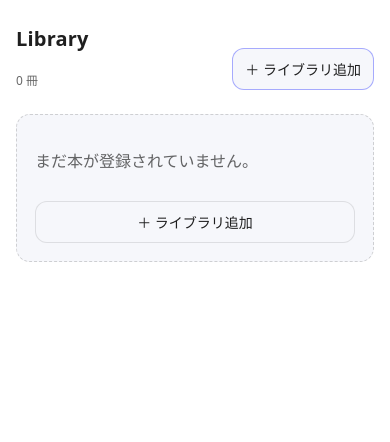
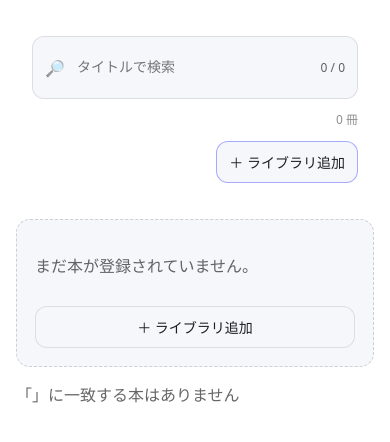
Before and after one commit to peta-skr/book_viewer, a React (Vite) app: page /#/ in a window 390 px wide. Shown: the top 442 px of the page. Built offline with nearby package versions, Linux system fonts and the light colour scheme.

Commit message:
add library search bar

```diff
--- a/src/App.css
+++ b/src/App.css
@@ -613,3 +613,107 @@
 .book-card__menuBtn:hover {
   background: rgba(0, 0, 0, 0.75);
 }
+
+.librarySearchBar {
+  box-sizing: border-box;
+  display: flex;
+  align-items: center;
+  gap: 10px;
+  padding: 10px 12px;
+  border-radius: 12px;
+
+  border: 1px solid var(--border);
+  background: color-mix(in srgb, var(--panel) 92%, transparent);
+  box-shadow: none;
+
+  /* ふわっとさせたいなら */
+  backdrop-filter: blur(8px);
+}
+
+.librarySearchBar:focus-within {
+  border-color: var(--border-strong);
+  box-shadow: var(--shadow);
+}
+
+.librarySearchBar__input {
+  flex: 1;
+  min-width: 0;
+  border: none;
+  outline: none;
+  background: transparent;
+  font-size: 14px;
+  line-height: 1.4;
+  color: white;
+}
+
+.librarySearchBar__clear {
+  border: none;
+  background: transparent;
+  cursor: pointer;
+  font-size: 16px;
+  opacity: 0.7;
+  color: white;
+}
+
+.librarySearchBar__clear:hover {
+  opacity: 1;
+}
+
+/* ヘッダー全体 */
+.library__header {
+  display: flex;
+  align-items: center;
+  justify-content: space-between;
+  gap: 12px;
+  padding: 12px 16px;
+}
+
+.library__headerLeft {
+  display: flex;
+  align-items: center;
+  gap: 12px;
+  flex: 1;
+  min-width: 0;
+}
+
+/* 検索バーは横に伸びてほしい */
+.library__headerLeft > .librarySearchBar {
+  flex: 1;
+  min-width: 220px;
+}
+
+/* 件数テキストは潰れないように */
+.library__subtitle {
+  white-space: nowrap;
+  opacity: 0.75;
+  font-size: 12px;
+}
+
+/* 右側：ボタン */
+.library__headerRight {
+  display: flex;
+  align-items: center;
+  gap: 8px;
+  flex-shrink: 0;
+}
+
+/* 画面が狭い時は縦並びに */
+@media (max-width: 720px) {
+  .library__header {
+    flex-direction: column;
+    align-items: stretch;
+  }
+
+  .library__headerRight {
+    justify-content: flex-end;
+  }
+
+  .library__headerLeft {
+    flex-direction: column;
+    align-items: stretch;
+  }
+
+  .library__subtitle {
+    text-align: right;
+  }
+}
--- /dev/null
+++ b/src/components/SearchBar.tsx
@@ -0,0 +1,91 @@
+import React, { useEffect, useMemo, useRef, useState } from "react";
+
+type Props = {
+  value: string;
+  onChange: (next: string) => void;
+
+  // UI用（任意）
+  totalCount?: number; // 全件
+  filteredCount?: number; // 検索後件数
+  placeholder?: string;
+};
+
+export function LibrarySearchBar({
+  value,
+  onChange,
+  totalCount,
+  filteredCount,
+  placeholder = "タイトルで検索",
+}: Props) {
+  const inputRef = useRef<HTMLInputElement>(null);
+
+  // Escでクリア
+  useEffect(() => {
+    const onKeyDown = (e: KeyboardEvent) => {
+      if (e.key === "Escape") {
+        onChange("");
+        inputRef.current?.focus();
+      }
+
+      // Ctrl + F / Cmd + Fで検索欄フォーカス
+      if ((e.ctrlKey || e.metaKey) && e.key.toLocaleLowerCase() === "f") {
+        e.preventDefault();
+        inputRef.current?.focus();
+      }
+    };
+    window.addEventListener("keydown", onKeyDown);
+    return () => window.removeEventListener("keydown", onKeyDown);
+  }, [onChange]);
+
+  const showCount = useMemo(() => {
+    if (typeof totalCount !== "number") return null;
+    if (typeof filteredCount !== "number") return `${totalCount}`;
+    return `${filteredCount} / ${totalCount}`;
+  }, [totalCount, filteredCount]);
+
+  return (
+    <div className="librarySearchBar">
+      {/* 左：虫眼鏡（簡易） */}
+      <span style={{ opacity: 0.7, userSelect: "none" }}>🔎</span>
+
+      {/* 入力欄 */}
+      <input
+        ref={inputRef}
+        value={value}
+        onChange={(e) => onChange(e.target.value)}
+        placeholder={placeholder}
+        className="librarySearchBar__input"
+      />
+
+      {/* クリアボタン（入力がある時だけ） */}
+      <button
+        type="button"
+        onClick={() => {
+          onChange("");
+          inputRef.current?.focus();
+        }}
+        aria-label="検索をクリア"
+        className="librarySearchBar__clear"
+        style={{
+          visibility: value.length > 0 ? "visible" : "hidden",
+          pointerEvents: value.length > 0 ? "auto" : "none",
+        }}
+      >
+        ✕
+      </button>
+      {/* 件数表示（任意） */}
+      {showCount && (
+        <span
+          style={{
+            fontSize: 12,
+            opacity: 0.7,
+            minWidth: 64,
+            textAlign: "right",
+          }}
+        >
+          {showCount}
+        </span>
+      )}
+    </div>
+  );
+}
--- a/src/screens/Library.tsx
+++ b/src/screens/Library.tsx
@@ -3,6 +3,7 @@ import { useNavigate } from "react-router-dom";
 import type { BookInfo, LibraryInfo } from "../../types/book";
 import { BookList } from "../components/BookList";
 import toast from "react-hot-toast";
+import { LibrarySearchBar } from "../components/SearchBar";
 
 export default function Library() {
   const nav = useNavigate();
@@ -22,6 +23,9 @@ export default function Library() {
   const [renameTitle, setRenameTitle] = useState("");
 
   const [deleteTarget, setDeleteTarget] = useState<BookInfo | null>(null);
+
+  // 検索
+  const [search, setSearch] = useState("");
 
   const bookCountText = useMemo(() => {
     if (loading) return "読み込み中…";
@@ -157,11 +161,24 @@ export default function Library() {
     }
   };
 
+  const filteredBooks = useMemo(() => {
+    const q = search.trim().toLowerCase();
+    if (!q) return bookList;
+
+    return bookList.filter((b) => b.title?.toLowerCase().includes(q));
+  }, [bookList, search]);
+
   return (
     <div className="library">
       <header className="library__header">
         <div className="library__headerLeft">
-          <h1 className="library__title">Library</h1>
+          <LibrarySearchBar
+            value={search}
+            onChange={setSearch}
+            placeholder="タイトルで検索"
+            totalCount={bookList.length}
+            filteredCount={filteredBooks.length}
+          />
           <div className="library__subtitle">{bookCountText}</div>
         </div>
         <div className="library__headerRight">
@@ -181,9 +198,15 @@ export default function Library() {
             </button>
           </div>
         )}
+        {!loading && filteredBooks.length === 0 && (
+          <p className="library__message">
+            「{search}」に一致する本はありません
+          </p>
+        )}
+
         {!loading && bookList.length > 0 && (
           <BookList
-            books={bookList}
+            books={filteredBooks}
             onClickBook={handleClickBook}
             onRenameBook={(b: BookInfo) => {
               setRenameTarget(b);
```
